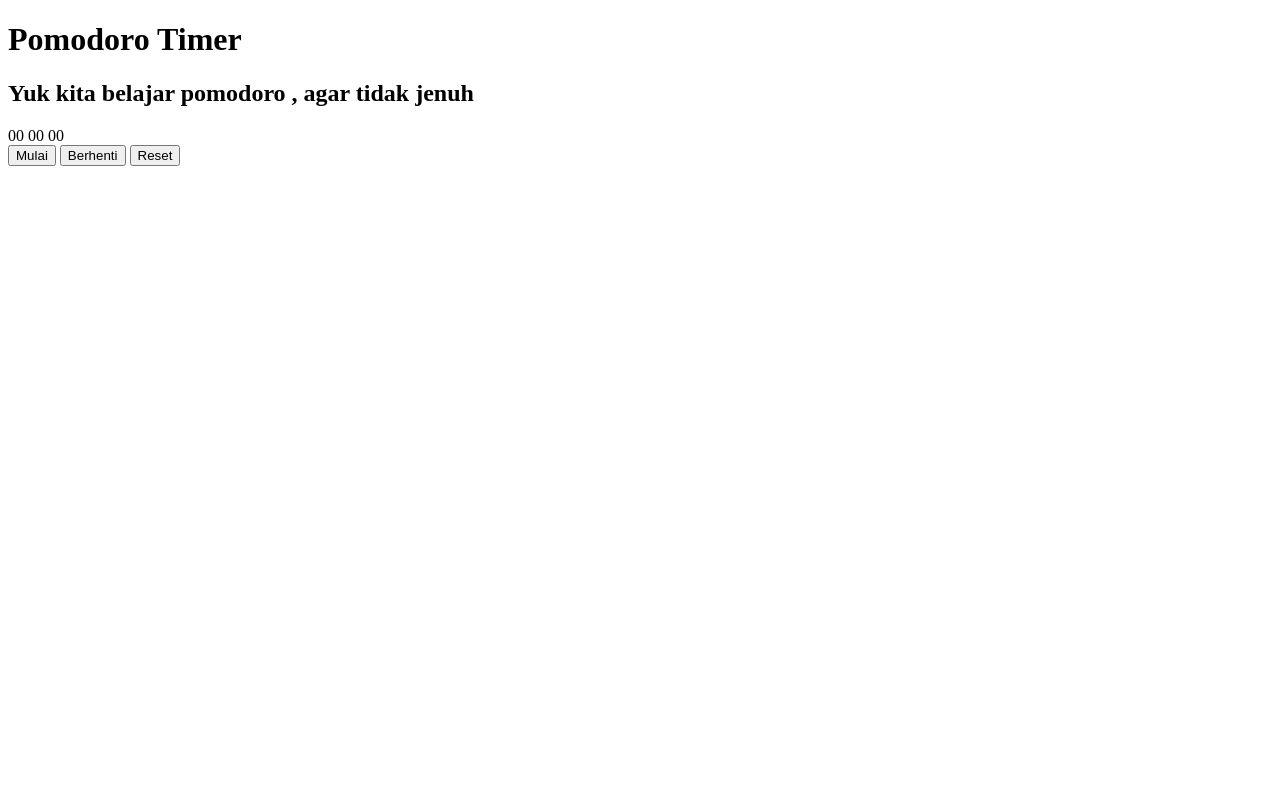
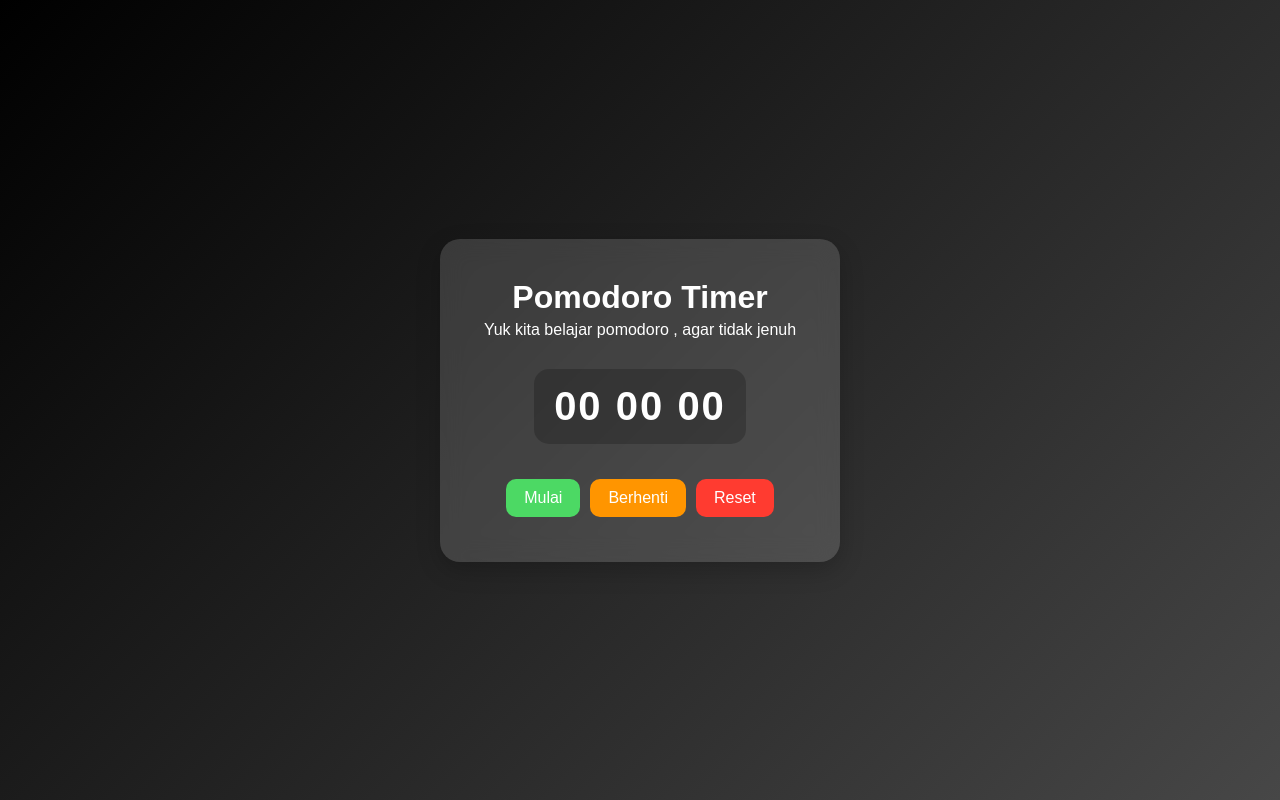
Before and after one commit to Rycuy/timer_pomodoro, a plain HTML site: page index.html in a window 1280 px wide. Drawn offline with Linux system fonts and the light colour scheme.

Commit message:
mengembalikan html yg ke hapus tadi

```diff
--- a/index.html
+++ b/index.html
@@ -3,6 +3,7 @@
 <head>
     <meta charset="UTF-8">
     <meta name="viewport" content="width=device-width, initial-scale=1.0">
+    <link rel="stylesheet" href="styles.css">
     <title>Pomodoro Timer</title>
 </head>
 <body>
@@ -13,14 +14,14 @@
         </header>
         <main>
             <div class="waktu">
-                <span clas="digit" id="jam">00</span>
-                <span clas="digit" id="menit">00</span>
-                <span clas="digit" id="detik">00</span>
+                <span class="digit" id="jam">00</span>
+                <span class="digit" id="menit">00</span>
+                <span class="digit" id="detik">00</span>
             </div>
             <div class="tombol">
-                <button>Mulai</button>
-                <button>Berhenti</button>
-                <button>Reset</button>
+                <button id="mulai">Mulai</button>
+                <button id="berhenti">Berhenti</button>
+                <button id="reset">Reset</button>
             </div>
         </main>
     </div>
```
